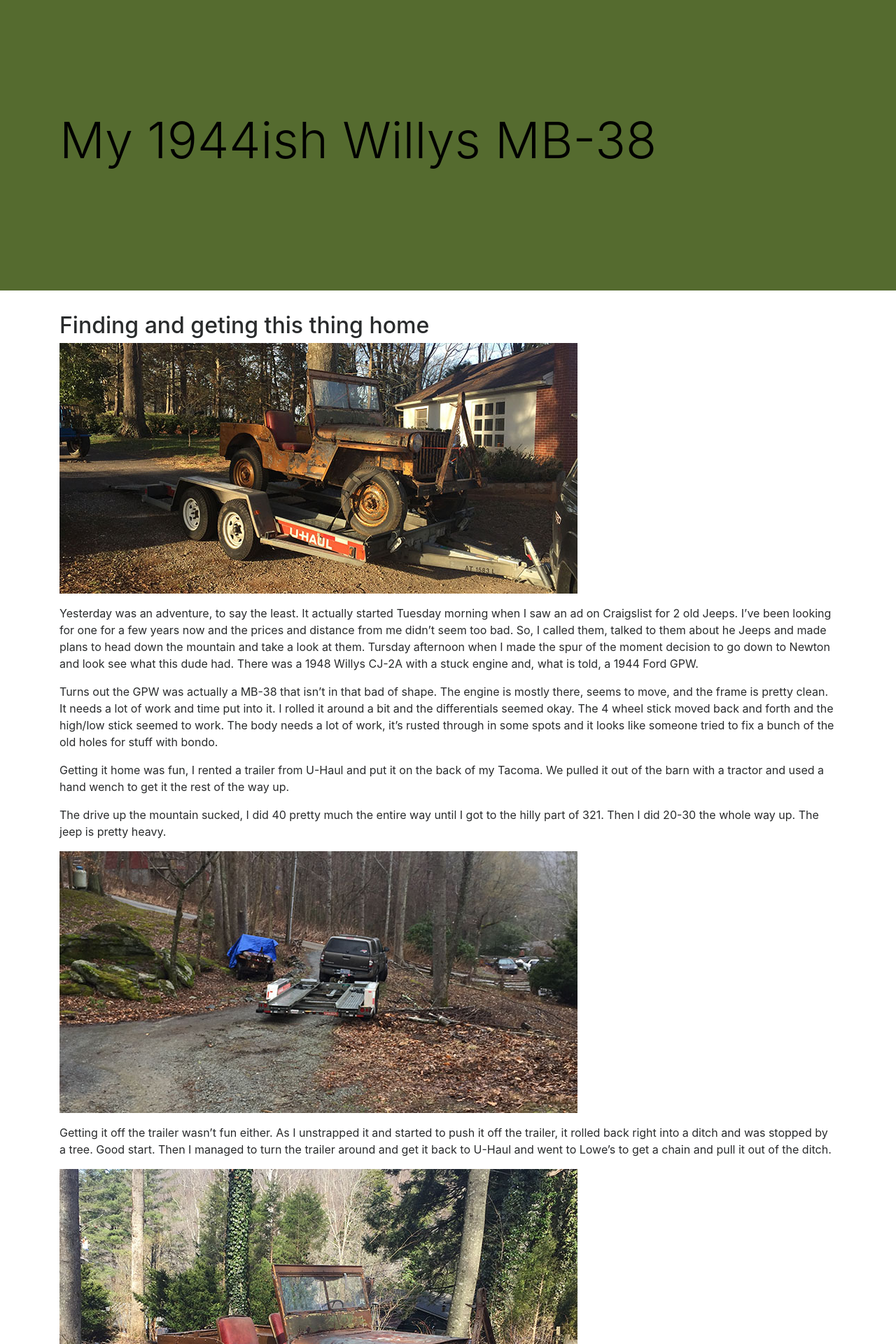
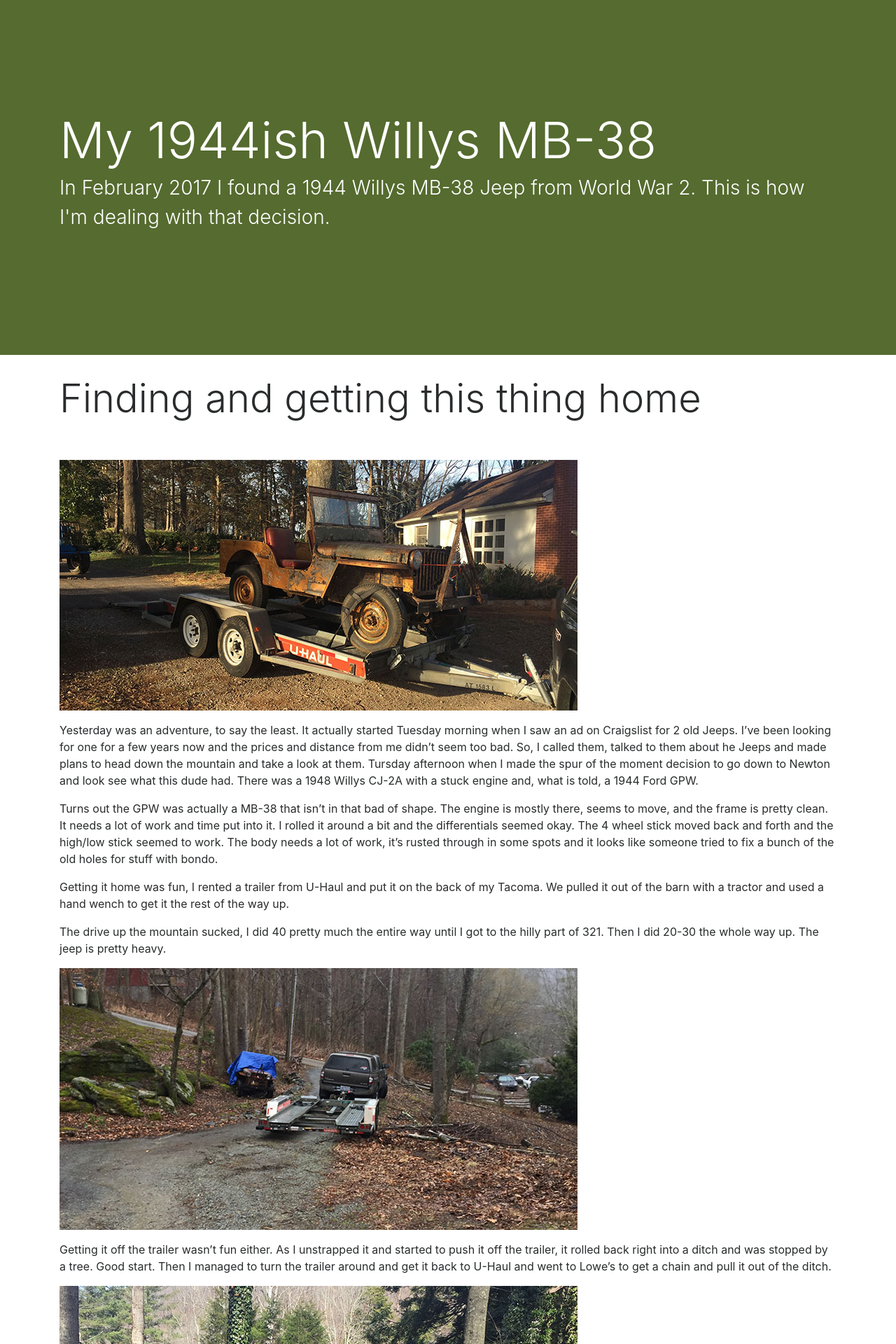
Before and after one commit to 44mb/44mb.github.io, a Jekyll site: the page built from _posts/2017-02-25-finding-and-getting-this-thing-home.md, in a window 1280 px wide. Shown: the top 1920 px of the page at 70% size. Built offline with Jekyll 4.4.1, drawn with Linux system fonts in a browser that asks for light colours; nearby versions of some CDN libraries.

Commit message:
Changign the layout of stuff and adding in homepage stuff

```diff
--- a/_config.yml
+++ b/_config.yml
@@ -1,4 +1,5 @@
 title: My 1944ish Willys MB-38
+tagline: In February 2017 I found a 1944 Willys MB-38 Jeep from World War 2. This is how I'm dealing with that decision.
 email: your-email@domain.com
 description: This is about my Willys MB-38 Jeep. Hopefully I can get it to run.
 url: "https://mb38.github.io"
--- a/_layouts/post.html
+++ b/_layouts/post.html
@@ -4,7 +4,7 @@ layout: default
 
 <div class="row">
   <div class="col">
-    <h2>{{ page.title }}</h2>
+    <h2 class="display-4 pb-5">{{ page.title }}</h2>
     {{ content }}
   </div>
 </div>
--- a/_posts/2017-02-25-finding-and-getting-this-thing-home.md
+++ b/_posts/2017-02-25-finding-and-getting-this-thing-home.md
@@ -1,11 +1,10 @@
 ---
 layout: post
-title:  "Finding and geting this thing home"
+title:  "Finding and getting this thing home"
 date:   2017-02-25 13:56:17 -0500
 ---
 
-![Picking up the Jeep](/files/images/jeep-pickup.jpg "Picking up the Jeep")
-
+![Picking up the Jeep](/files/images/jeep-pickup.jpg "Picking up the Jeep"){:class="img-fluid"}
 
 Yesterday was an adventure, to say the least. It actually started Tuesday
 morning when I saw an ad on Craigslist for 2 old Jeeps. I've been looking
@@ -32,20 +31,19 @@ The drive up the mountain sucked, I did 40 pretty much the entire way until I
 got to the hilly part of 321. Then I did 20-30 the whole way up. The jeep is
 pretty heavy.
 
-![Picture of the jeep in the ditch.](/files/images/jeep-in-ditch.jpg "The jeep is in the ditch, oops.")
+![Picture of the jeep in the ditch.](/files/images/jeep-in-ditch.jpg "The jeep is in the ditch, oops."){:class="img-fluid"}
 
 Getting it off the trailer wasn't fun either. As I unstrapped it and started
 to push it off the trailer, it rolled back right into a ditch and was stopped
 by a tree. Good start. Then I managed to turn the trailer around and get it
 back to U-Haul and went to Lowe's to get a chain and pull it out of the ditch.
 
-![Picture of the jeep with headlights](/files/images/jeep-side-with-headlights.jpg "The jeep with headlights.")
+![Picture of the jeep with headlights](/files/images/jeep-side-with-headlights.jpg "The jeep with headlights."){:class="img-fluid"}
 
-
-![Picture of the jeep without headlights](/files/images/jeep-side-no-headlights.jpg "The jeep without headlights.")
+![Picture of the jeep without headlights](/files/images/jeep-side-no-headlights.jpg "The jeep without headlights."){:class="img-fluid"}
 
 That's where we're at now. It's parked in my turn around and just hanging out.
 I've taken off the headlights and started cutting wires so I can take the grill
 off and deal with that.
 
-![Picture of the jeep with windows down](/files/images/jeep-parked-windows-down.jpg "The jeep with the windows down.")
+![Picture of the jeep with windows down](/files/images/jeep-parked-windows-down.jpg "The jeep with the windows down."){:class="img-fluid"}
--- a/_sass/base.scss
+++ b/_sass/base.scss
@@ -12,4 +12,9 @@
       text-decoration: none;
     }
   }
+
+  p.lead {
+    color: $green-text;
+    font-size: 1.75rem;
+  }
 }
--- a/_sass/variables.scss
+++ b/_sass/variables.scss
@@ -1,3 +1,3 @@
 
 $green: #556B2F;
-$green-text: #000;
+$green-text: #fff;
```
Also changed, not shown: index.html (+3 -4 lines).
